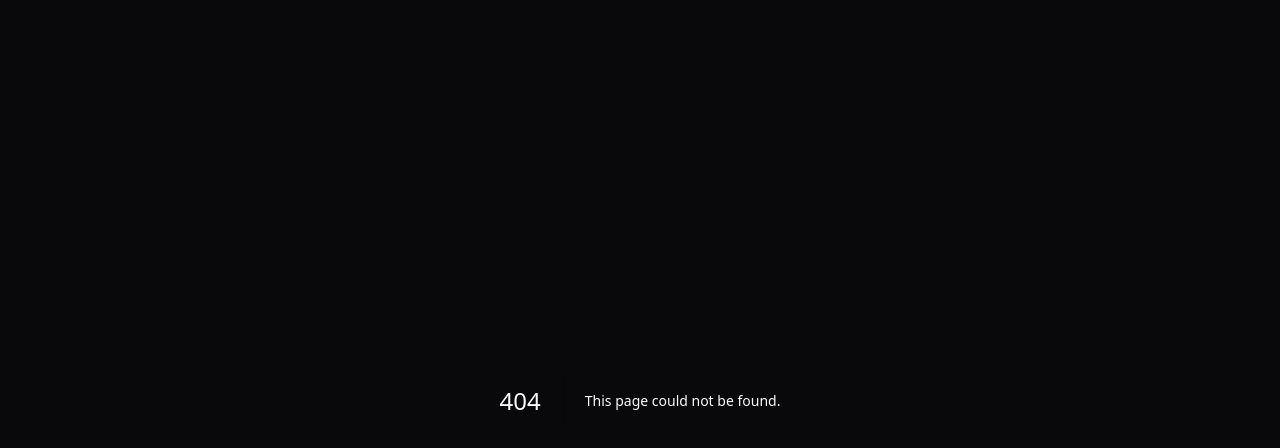
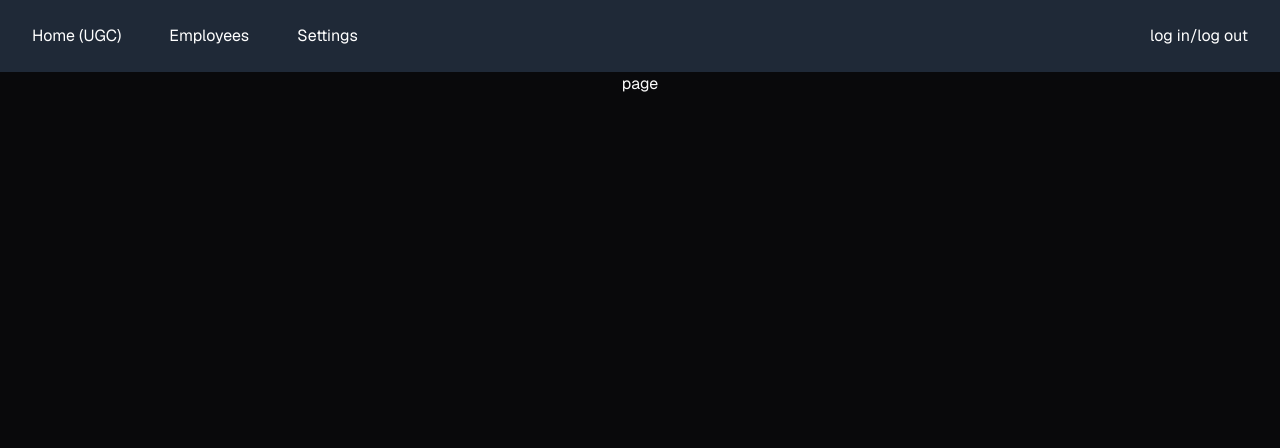
Before and after one commit to Builder-s-League/BuildersLeague-Edition1, a Next.js app: page /hr/settings/test-account-info in a window 1280 px wide. Before the commit this address had no page. Shown: the top 448 px of the page. Built offline with nearby package versions, Linux system fonts and the light colour scheme.

Commit message:
initial test account

```diff
--- /dev/null
+++ b/src/app/hr/settings/test-account-info/page.tsx
@@ -0,0 +1,5 @@
+import React from 'react'
+
+export default function TestAccountInfo() {
+  return <div>page</div>
+}
```
